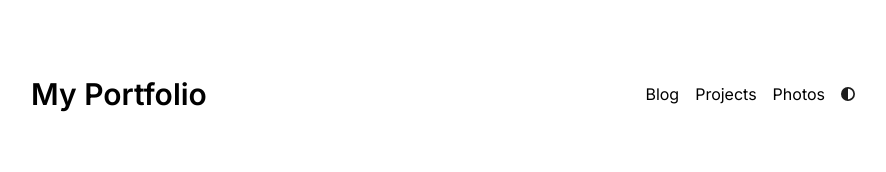
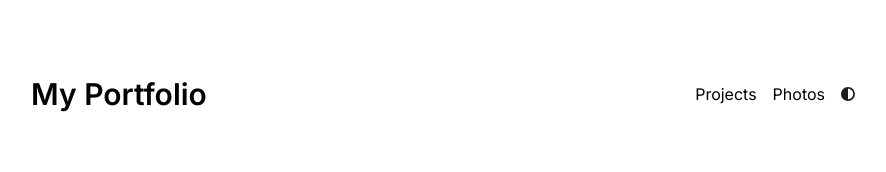
Before and after one commit to na004-pixel/nextfolio-a-simple-next-js-portfolio, a Next.js app: page / in a window 1280 px wide. Shown: the top 172 px of the page, without its empty margins (197-1083 px from the left). Built offline with nearby package versions, Linux system fonts and the light colour scheme.

Commit message:
Update nav.tsx

```diff
--- a/app/components/nav.tsx
+++ b/app/components/nav.tsx
@@ -3,7 +3,7 @@ import { ThemeSwitch } from "./theme-switch";
 import { metaData } from "../lib/config";
 
 const navItems = {
-  "/blog": { name: "Blog" },
+  // "/blog": { name: "Blog" },
   "/projects": { name: "Projects" },
   "/photos": { name: "Photos" },
 };
```
